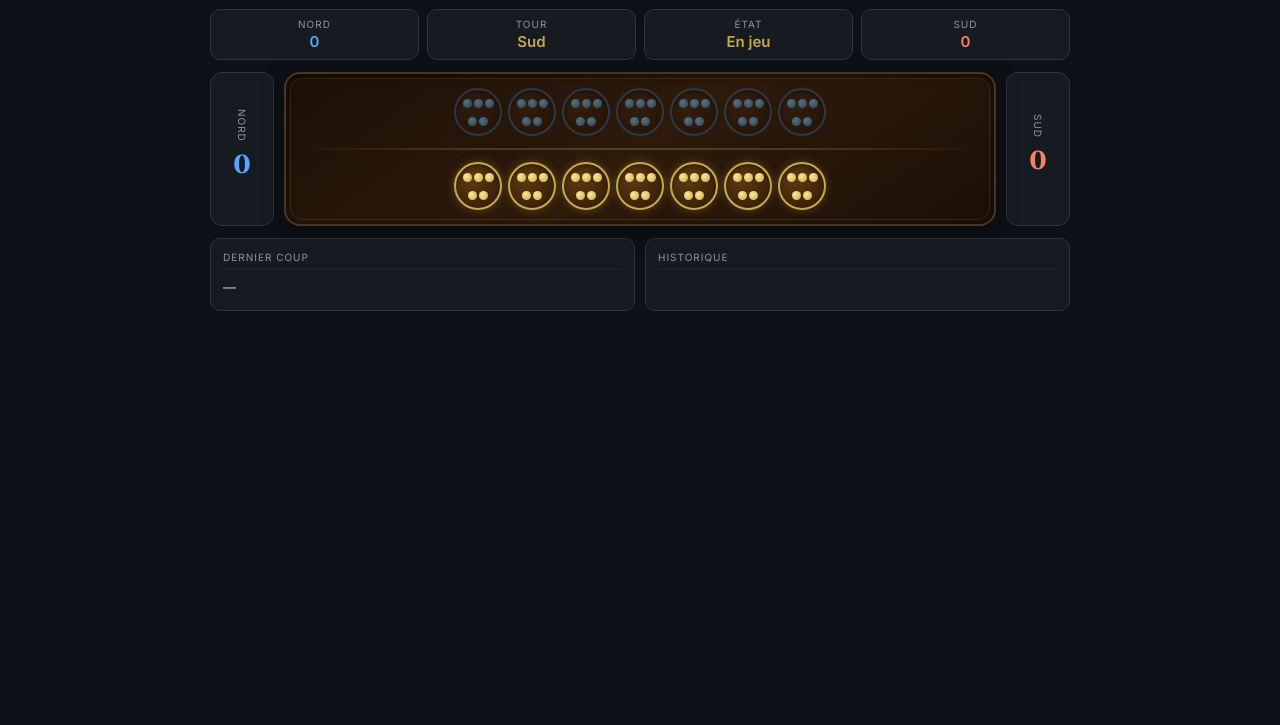
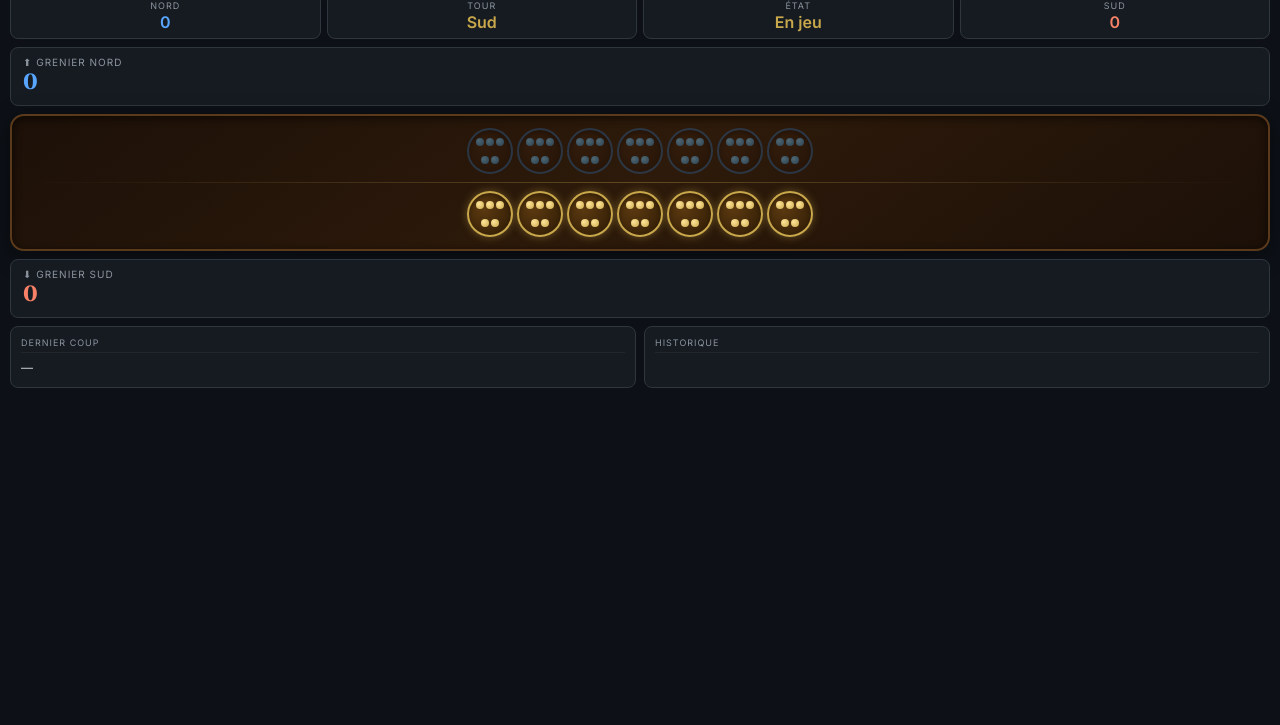
Before and after one commit to William-56-morningstar/Songho, a plain HTML site: page index.html in a window 1280 px wide. Shown: the part 75-800 px from the top of the page. Drawn offline with Linux system fonts and the light colour scheme.

Commit message:
Update index.html

```diff
--- a/index.html
+++ b/index.html
@@ -3,10 +3,9 @@
 <head>
   <meta charset="UTF-8">
   <meta name="viewport" content="width=device-width, initial-scale=1.0">
-  <title>Songho — Version Locale</title>
+  <title>Songho</title>
   <style>
     @import url('https://fonts.googleapis.com/css2?family=Cinzel:wght@600;800&family=Inter:wght@400;600&display=swap');
-
     * { box-sizing: border-box; margin: 0; padding: 0; }
 
     body {
@@ -16,170 +15,140 @@
       display: flex;
       flex-direction: column;
       align-items: center;
-      padding: 12px;
+      padding: 10px;
+      gap: 8px;
     }
 
-    /* ── HEADER ── */
+    /* HEADER */
     #header {
       width: 100%;
-      max-width: 860px;
       display: flex;
       align-items: center;
       justify-content: space-between;
-      padding: 10px 16px;
+      padding: 10px 14px;
       background: #161b22;
       border: 1px solid #30363d;
-      border-radius: 12px;
-      margin-bottom: 12px;
+      border-radius: 10px;
     }
 
     #logo {
       font-family: 'Cinzel', serif;
-      font-size: 22px;
+      font-size: 20px;
       color: #c9a84c;
-      letter-spacing: 3px;
+      letter-spacing: 2px;
     }
 
-    #header-info {
-      font-size: 12px;
+    #header-right {
+      font-size: 11px;
       color: #8b949e;
       text-align: right;
-      line-height: 1.6;
     }
 
-    /* ── STATUS BAR ── */
+    /* STATUS */
     #statusbar {
       width: 100%;
-      max-width: 860px;
-      display: flex;
-      gap: 8px;
-      margin-bottom: 12px;
+      display: grid;
+      grid-template-columns: 1fr 1fr 1fr 1fr;
+      gap: 6px;
     }
 
     .stat-box {
-      flex: 1;
       background: #161b22;
       border: 1px solid #30363d;
-      border-radius: 10px;
-      padding: 8px 12px;
+      border-radius: 8px;
+      padding: 6px 4px;
       text-align: center;
     }
 
     .stat-label {
+      font-size: 9px;
+      color: #8b949e;
+      text-transform: uppercase;
+      letter-spacing: 1px;
+    }
+
+    .stat-value {
+      font-size: 16px;
+      font-weight: 700;
+      color: #e6edf3;
+      margin-top: 1px;
+    }
+
+    .stat-value.nord { color: #58a6ff; }
+    .stat-value.sud { color: #f78166; }
+    .stat-value.gold { color: #c9a84c; }
+
+    /* GRENIER HAUT (Nord) */
+    .grenier-bar {
+      width: 100%;
+      background: #161b22;
+      border: 1px solid #30363d;
+      border-radius: 8px;
+      padding: 8px 12px;
+      display: flex;
+      align-items: center;
+      justify-content: space-between;
+    }
+
+    .grenier-bar .g-label {
       font-size: 10px;
       color: #8b949e;
       text-transform: uppercase;
       letter-spacing: 1px;
     }
 
-    .stat-value {
-      font-size: 15px;
-      font-weight: 600;
-      color: #e6edf3;
-      margin-top: 2px;
-    }
-
-    .stat-value.nord { color: #58a6ff; }
-    .stat-value.sud { color: #f78166; }
-    .stat-value.active { color: #c9a84c; }
-
-    /* ── MAIN GAME AREA ── */
-    #game-area {
-      width: 100%;
-      max-width: 860px;
-      display: flex;
-      gap: 10px;
-      align-items: stretch;
-      margin-bottom: 12px;
-    }
-
-    /* ── GRENIERS ── */
-    .grenier {
-      width: 64px;
-      background: #161b22;
-      border: 1px solid #30363d;
-      border-radius: 12px;
-      display: flex;
-      flex-direction: column;
-      align-items: center;
-      justify-content: center;
-      padding: 10px 6px;
-      gap: 6px;
-      flex-shrink: 0;
-    }
-
-    .grenier-label {
-      font-size: 10px;
-      color: #8b949e;
-      text-transform: uppercase;
-      letter-spacing: 1px;
-      writing-mode: vertical-rl;
-      text-orientation: mixed;
-    }
-
-    .grenier-score {
+    .grenier-bar .g-score {
       font-family: 'Cinzel', serif;
-      font-size: 26px;
+      font-size: 22px;
       font-weight: 800;
     }
 
-    .grenier-score.nord { color: #58a6ff; }
-    .grenier-score.sud { color: #f78166; }
+    .grenier-bar .g-score.nord { color: #58a6ff; }
+    .grenier-bar .g-score.sud { color: #f78166; }
 
-    .grenier-seeds {
+    .grenier-bar .g-seeds {
       display: flex;
       flex-wrap: wrap;
       gap: 3px;
-      justify-content: center;
-      max-width: 52px;
+      max-width: 180px;
+      justify-content: flex-end;
     }
 
-    .grenier-seed {
+    .gseed {
       width: 7px;
       height: 7px;
       border-radius: 50%;
     }
 
-    .grenier-seed.nord { background: #58a6ff; }
-    .grenier-seed.sud { background: #f78166; }
+    .gseed.nord { background: #58a6ff; }
+    .gseed.sud { background: #f78166; }
 
-    /* ── PLATEAU ── */
+    /* PLATEAU */
     #plateau {
-      flex: 1;
+      width: 100%;
       background: linear-gradient(145deg, #1c1008, #2d1a0a, #1c1008);
-      border: 2px solid #4a3520;
-      border-radius: 16px;
-      padding: 14px 10px;
+      border: 2px solid #5a3a1a;
+      border-radius: 14px;
+      padding: 12px 8px;
       display: flex;
       flex-direction: column;
-      gap: 10px;
-      box-shadow:
-        inset 0 2px 8px rgba(0,0,0,0.6),
-        0 4px 20px rgba(0,0,0,0.5);
-      position: relative;
-    }
-
-    #plateau::before {
-      content: '';
-      position: absolute;
-      inset: 4px;
-      border: 1px solid rgba(201,168,76,0.15);
-      border-radius: 12px;
-      pointer-events: none;
+      gap: 8px;
+      box-shadow: inset 0 2px 8px rgba(0,0,0,0.6), 0 4px 20px rgba(0,0,0,0.5);
     }
 
     .board-row {
       display: flex;
-      gap: 6px;
+      gap: 4px;
       justify-content: center;
     }
 
     #row-nord { flex-direction: row-reverse; }
 
-    /* ── CASES ── */
+    /* CASES */
     .pit {
-      width: 48px;
-      height: 48px;
+      flex: 1;
+      max-width: 46px;
+      height: 46px;
       border-radius: 50%;
       background: radial-gradient(circle at 35% 35%, #3d2210, #1e0f05);
       border: 2px solid #5a3a1a;
@@ -187,124 +156,97 @@
       flex-wrap: wrap;
       align-items: center;
       justify-content: center;
-      padding: 5px;
+      padding: 4px;
       gap: 2px;
       cursor: default;
-      transition: all 0.15s ease;
-      position: relative;
+      transition: all 0.15s;
       box-shadow: inset 0 2px 4px rgba(0,0,0,0.5);
     }
 
     .pit.legal {
-      border-color: #c9a84c;
+      border-color: #c9a84c !important;
       background: radial-gradient(circle at 35% 35%, #5c3a10, #2d1a05);
       cursor: pointer;
-      box-shadow:
-        inset 0 2px 4px rgba(0,0,0,0.3),
-        0 0 10px rgba(201,168,76,0.3);
+      box-shadow: inset 0 2px 4px rgba(0,0,0,0.3), 0 0 8px rgba(201,168,76,0.4);
     }
 
-    .pit.legal:active { transform: scale(0.93); }
-
+    .pit.legal:active { transform: scale(0.9); }
     .pit.nord-pit { border-color: #2d5a8a; }
     .pit.sud-pit { border-color: #8a2d1a; }
-    .pit.legal { border-color: #c9a84c !important; }
-    .pit.disabled { opacity: 0.5; }
+    .pit.disabled { opacity: 0.45; }
 
-    /* ── GRAINES ── */
+    /* GRAINES */
     .seed {
-      width: 9px;
-      height: 9px;
+      width: 8px;
+      height: 8px;
       border-radius: 50%;
       flex-shrink: 0;
     }
 
-    .pit.nord-pit .seed {
-      background: radial-gradient(circle at 35% 35%, #7ec8f0, #2a6fa8);
-    }
-
-    .pit.sud-pit .seed {
-      background: radial-gradient(circle at 35% 35%, #f5a080, #c0402a);
-    }
-
-    .pit.legal .seed {
-      background: radial-gradient(circle at 35% 35%, #ffe599, #c9a84c);
-    }
+    .pit.nord-pit .seed { background: radial-gradient(circle at 35% 35%, #7ec8f0, #2a6fa8); }
+    .pit.sud-pit .seed { background: radial-gradient(circle at 35% 35%, #f5a080, #c0402a); }
+    .pit.legal .seed { background: radial-gradient(circle at 35% 35%, #ffe599, #c9a84c); }
 
     .seed-overflow {
-      font-size: 9px;
+      font-size: 8px;
       color: #c9a84c;
       font-weight: bold;
       width: 100%;
       text-align: center;
-      line-height: 1;
     }
 
-    /* ── SÉPARATEUR ── */
     #separator {
-      height: 2px;
-      background: linear-gradient(90deg, transparent, #4a3520, #c9a84c44, #4a3520, transparent);
-      border-radius: 1px;
-      margin: 2px 0;
+      height: 1px;
+      background: linear-gradient(90deg, transparent, #c9a84c55, transparent);
+      margin: 0 8px;
     }
 
-    /* ── DERNIER COUP + HISTORIQUE ── */
+    /* BAS */
     #bottom-area {
       width: 100%;
-      max-width: 860px;
       display: flex;
-      gap: 10px;
+      gap: 8px;
     }
 
-    #last-move {
+    .info-box {
       flex: 1;
       background: #161b22;
       border: 1px solid #30363d;
-      border-radius: 10px;
-      padding: 12px;
-    }
-
-    #history {
-      flex: 1;
-      background: #161b22;
-      border: 1px solid #30363d;
-      border-radius: 10px;
-      padding: 12px;
-      max-height: 130px;
+      border-radius: 8px;
+      padding: 10px;
+      max-height: 110px;
       overflow-y: auto;
     }
 
     .box-title {
-      font-size: 10px;
+      font-size: 9px;
       color: #8b949e;
       text-transform: uppercase;
       letter-spacing: 1px;
-      margin-bottom: 8px;
+      margin-bottom: 6px;
+      padding-bottom: 4px;
       border-bottom: 1px solid #21262d;
-      padding-bottom: 6px;
     }
 
     #last-move-text {
-      font-size: 13px;
+      font-size: 12px;
       color: #c9d1d9;
       line-height: 1.5;
     }
 
     .history-item {
-      font-size: 12px;
+      font-size: 11px;
       color: #8b949e;
-      padding: 3px 0;
+      padding: 2px 0;
       border-bottom: 1px solid #21262d;
     }
 
-    .history-item:last-child { border-bottom: none; }
-
-    /* ── MESSAGE FIN ── */
+    /* MODAL */
     #overlay {
       display: none;
       position: fixed;
       inset: 0;
-      background: rgba(0,0,0,0.8);
+      background: rgba(0,0,0,0.85);
       z-index: 100;
       align-items: center;
       justify-content: center;
@@ -315,58 +257,45 @@
     #modal {
       background: #161b22;
       border: 1px solid #c9a84c;
-      border-radius: 16px;
-      padding: 32px;
+      border-radius: 14px;
+      padding: 28px 24px;
       text-align: center;
-      max-width: 300px;
-      width: 90%;
+      width: 85%;
+      max-width: 320px;
     }
 
     #modal h2 {
       font-family: 'Cinzel', serif;
-      font-size: 24px;
+      font-size: 22px;
       color: #c9a84c;
-      margin-bottom: 8px;
+      margin-bottom: 6px;
     }
 
-    #modal p {
-      color: #8b949e;
-      font-size: 14px;
-      margin-bottom: 20px;
-    }
+    #modal p { color: #8b949e; font-size: 13px; margin-bottom: 18px; }
 
     #btn-restart {
-      padding: 10px 24px;
+      padding: 10px 22px;
       background: #c9a84c;
       color: #0d1117;
       border: none;
       border-radius: 8px;
-      font-size: 15px;
+      font-size: 14px;
       font-weight: 700;
       cursor: pointer;
       font-family: 'Cinzel', serif;
     }
 
-    #btn-restart:active { opacity: 0.8; }
-
-    /* scrollbar */
-    #history::-webkit-scrollbar { width: 4px; }
-    #history::-webkit-scrollbar-track { background: #0d1117; }
-    #history::-webkit-scrollbar-thumb { background: #30363d; border-radius: 2px; }
+    .info-box::-webkit-scrollbar { width: 3px; }
+    .info-box::-webkit-scrollbar-thumb { background: #30363d; }
   </style>
 </head>
 <body>
 
-  <!-- HEADER -->
   <div id="header">
     <div id="logo">⚜ SONGHO</div>
-    <div id="header-info">
-      Version locale · 2 joueurs<br>
-      <span id="move-counter">Tour 0</span>
-    </div>
+    <div id="header-right">Version locale · 2 joueurs<br><span id="move-counter">Tour 0</span></div>
   </div>
 
-  <!-- STATUS BAR -->
   <div id="statusbar">
     <div class="stat-box">
       <div class="stat-label">Nord</div>
@@ -374,11 +303,11 @@
     </div>
     <div class="stat-box">
       <div class="stat-label">Tour</div>
-      <div class="stat-value active" id="tour-joueur">Sud</div>
+      <div class="stat-value gold" id="tour-joueur">Sud</div>
     </div>
     <div class="stat-box">
       <div class="stat-label">État</div>
-      <div class="stat-value active" id="etat-jeu">En jeu</div>
+      <div class="stat-value gold" id="etat-jeu">En jeu</div>
     </div>
     <div class="stat-box">
       <div class="stat-label">Sud</div>
@@ -386,14 +315,13 @@
     </div>
   </div>
 
-  <!-- ZONE DE JEU -->
-  <div id="game-area">
-
   <!-- Grenier Nord -->
-    <div class="grenier" id="grenier-nord">
-      <div class="grenier-label">Nord</div>
-      <div class="grenier-score nord" id="g-nord">0</div>
-      <div class="grenier-seeds" id="gs-nord"></div>
+  <div class="grenier-bar">
+    <div>
+      <div class="g-label">⬆ Grenier Nord</div>
+      <div class="g-score nord" id="g-nord">0</div>
+    </div>
+    <div class="g-seeds" id="gs-nord"></div>
   </div>
 
   <!-- Plateau -->
@@ -404,27 +332,25 @@
   </div>
 
   <!-- Grenier Sud -->
-    <div class="grenier" id="grenier-sud">
-      <div class="grenier-label">Sud</div>
-      <div class="grenier-score sud" id="g-sud">0</div>
-      <div class="grenier-seeds" id="gs-sud"></div>
+  <div class="grenier-bar">
+    <div>
+      <div class="g-label">⬇ Grenier Sud</div>
+      <div class="g-score sud" id="g-sud">0</div>
+    </div>
+    <div class="g-seeds" id="gs-sud"></div>
   </div>
 
-  </div>
-
-  <!-- DERNIER COUP + HISTORIQUE -->
   <div id="bottom-area">
-    <div id="last-move">
+    <div class="info-box">
       <div class="box-title">Dernier coup</div>
       <div id="last-move-text">—</div>
     </div>
-    <div id="history">
+    <div class="info-box">
       <div class="box-title">Historique</div>
       <div id="history-list"></div>
     </div>
   </div>
 
-  <!-- MODAL FIN -->
   <div id="overlay">
     <div id="modal">
       <h2 id="modal-title">Victoire !</h2>
@@ -436,18 +362,16 @@
   <script src="js/core/engine-full.js"></script>
   <script>
     let state = createGame("south");
-    let historyLog = [];
 
-    function renderSeeds(pit, count, side) {
+    function renderSeeds(pit, count) {
       pit.innerHTML = "";
-      const max = 12;
-      const display = Math.min(count, max);
+      const display = Math.min(count, 12);
       for (let i = 0; i < display; i++) {
         const s = document.createElement("div");
         s.className = "seed";
         pit.appendChild(s);
       }
-      if (count > max) {
+      if (count > 12) {
         const lbl = document.createElement("div");
         lbl.className = "seed-overflow";
         lbl.textContent = count;
@@ -455,14 +379,13 @@
       }
     }
 
-    function renderGrenierSeeds(containerId, count, side) {
-      const el = document.getElementById(containerId);
+    function renderGrenierSeeds(id, count, side) {
+      const el = document.getElementById(id);
       el.innerHTML = "";
-      const max = 20;
-      const display = Math.min(count, max);
+      const display = Math.min(count, 24);
       for (let i = 0; i < display; i++) {
         const s = document.createElement("div");
-        s.className = "grenier-seed " + side;
+        s.className = "gseed " + side;
         el.appendChild(s);
       }
     }
@@ -471,72 +394,43 @@
       const legalMoves = getLegalMoves(state);
       const legalIndexes = legalMoves.map(m => m.pitIndex);
 
-      // Ligne Nord
-      const rowNord = document.getElementById("row-nord");
-      rowNord.innerHTML = "";
+      ["nord", "sud"].forEach(side => {
+        const player = side === "nord" ? "north" : "south";
+        const row = document.getElementById("row-" + side);
+        row.innerHTML = "";
         for (let i = 0; i < 7; i++) {
           const pit = document.createElement("div");
-        pit.className = "pit nord-pit";
-        const isLegal = state.currentPlayer === "north" && legalIndexes.includes(i);
+          pit.className = "pit " + side + "-pit";
+          const isLegal = state.currentPlayer === player && legalIndexes.includes(i);
           if (isLegal) {
             pit.classList.add("legal");
-          pit.addEventListener("click", () => playMove("north", i));
+            pit.addEventListener("click", () => playMove(player, i));
           } else {
             pit.classList.add("disabled");
           }
-        renderSeeds(pit, state.board.north[i], "nord");
-        rowNord.appendChild(pit);
+          renderSeeds(pit, state.board[player][i]);
+          row.appendChild(pit);
         }
+      });
 
-      // Ligne Sud
-      const rowSud = document.getElementById("row-sud");
-      rowSud.innerHTML = "";
-      for (let i = 0; i < 7; i++) {
-        const pit = document.createElement("div");
-        pit.className = "pit sud-pit";
-        const isLegal = state.currentPlayer === "south" && legalIndexes.includes(i);
-        if (isLegal) {
-          pit.classList.add("legal");
-          pit.addEventListener("click", () => playMove("south", i));
-        } else {
-          pit.classList.add("disabled");
-        }
-        renderSeeds(pit, state.board.south[i], "sud");
-        rowSud.appendChild(pit);
-      }
-
-      // Scores
       document.getElementById("score-nord").textContent = state.scores.north;
       document.getElementById("score-sud").textContent = state.scores.south;
       document.getElementById("g-nord").textContent = state.scores.north;
       document.getElementById("g-sud").textContent = state.scores.south;
       document.getElementById("move-counter").textContent = "Tour " + state.moveNumber;
+      document.getElementById("tour-joueur").textContent = state.currentPlayer === "north" ? "Nord" : "Sud";
+      document.getElementById("etat-jeu").textContent = state.status === "playing" ? "En jeu" : "Terminée";
 
       renderGrenierSeeds("gs-nord", state.scores.north, "nord");
       renderGrenierSeeds("gs-sud", state.scores.south, "sud");
 
-      // Tour
-      document.getElementById("tour-joueur").textContent =
-        state.currentPlayer === "north" ? "Nord" : "Sud";
-
-      // Etat
-      document.getElementById("etat-jeu").textContent =
-        state.status === "playing" ? "En jeu" : "Terminée";
-
-      // Fin
       if (state.status === "ended") {
-        const overlay = document.getElementById("overlay");
-        overlay.classList.add("show");
-        const title = document.getElementById("modal-title");
-        const body = document.getElementById("modal-body");
-        if (state.winner === "draw") {
-          title.textContent = "Match nul !";
-          body.textContent = `Score final : Nord ${state.scores.north} – Sud ${state.scores.south}`;
-        } else {
-          const winner = state.winner === "north" ? "Nord" : "Sud";
-          title.textContent = winner + " gagne !";
-          body.textContent = `Score final : Nord ${state.scores.north} – Sud ${state.scores.south}`;
-        }
+        document.getElementById("overlay").classList.add("show");
+        const w = state.winner;
+        document.getElementById("modal-title").textContent =
+          w === "draw" ? "Match nul !" : (w === "north" ? "Nord" : "Sud") + " gagne !";
+        document.getElementById("modal-body").textContent =
+          `Score final : Nord ${state.scores.north} – Sud ${state.scores.south}`;
       }
     }
 
@@ -544,7 +438,7 @@
       if (state.status !== "playing") return;
       const pitName = (player === "north" ? "N" : "S") + (pitIndex + 1);
       const result = applyMove(state, { player, pitIndex });
-      if (result.ok) {
+      if (!result.ok) return;
       state = result.state;
       const action = result.action;
       let desc = "";
@@ -557,20 +451,16 @@
         desc = `${player === "north" ? "Nord" : "Sud"} joue ${pitName}, dernière graine en ${lastName}, capture ${cap}.`;
       }
       document.getElementById("last-move-text").textContent = desc;
-
       const item = document.createElement("div");
       item.className = "history-item";
-        item.textContent = `${state.moveNumber}. ${desc}`;
+      item.textContent = state.moveNumber + ". " + desc;
       const list = document.getElementById("history-list");
       list.insertBefore(item, list.firstChild);
-
       render();
-      }
     }
 
     document.getElementById("btn-restart").addEventListener("click", () => {
       state = createGame("south");
-      historyLog = [];
       document.getElementById("history-list").innerHTML = "";
       document.getElementById("last-move-text").textContent = "—";
       document.getElementById("overlay").classList.remove("show");
```
Lines whose indentation alone changed are shown as unchanged.
